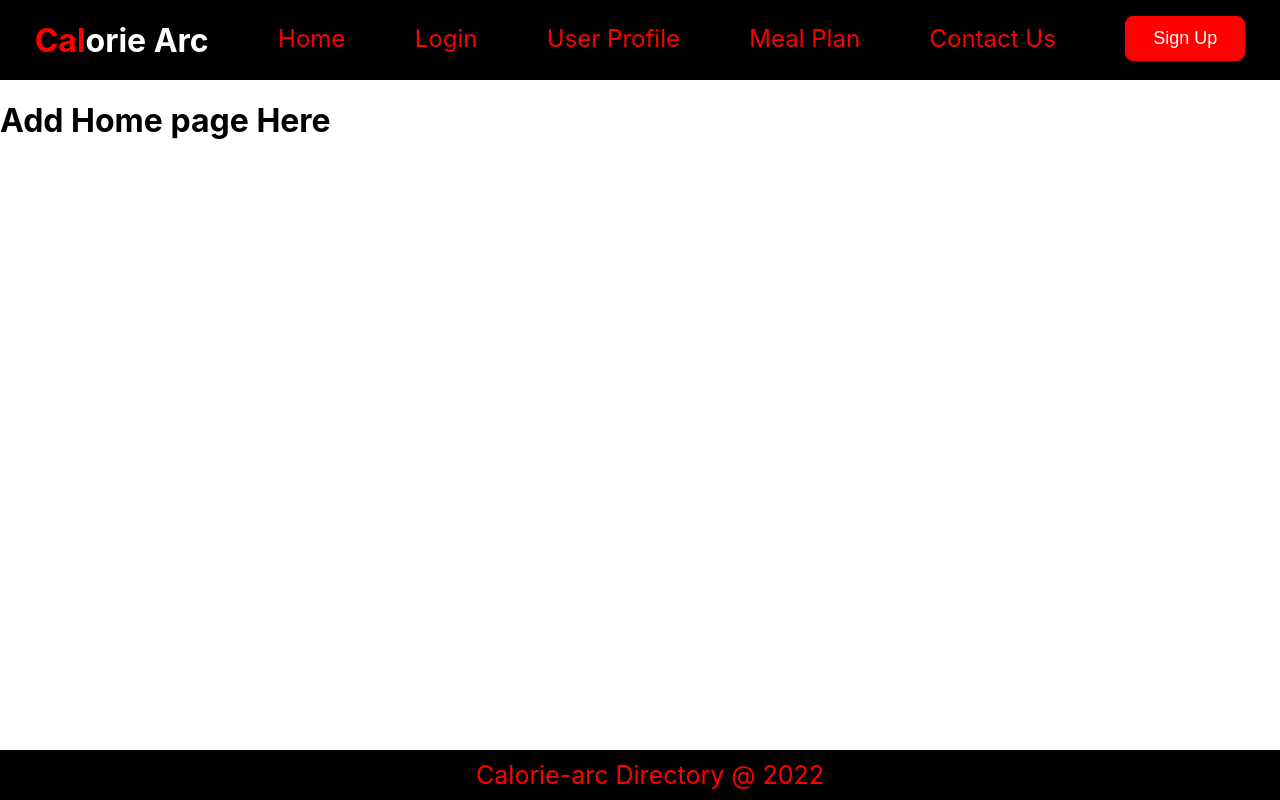
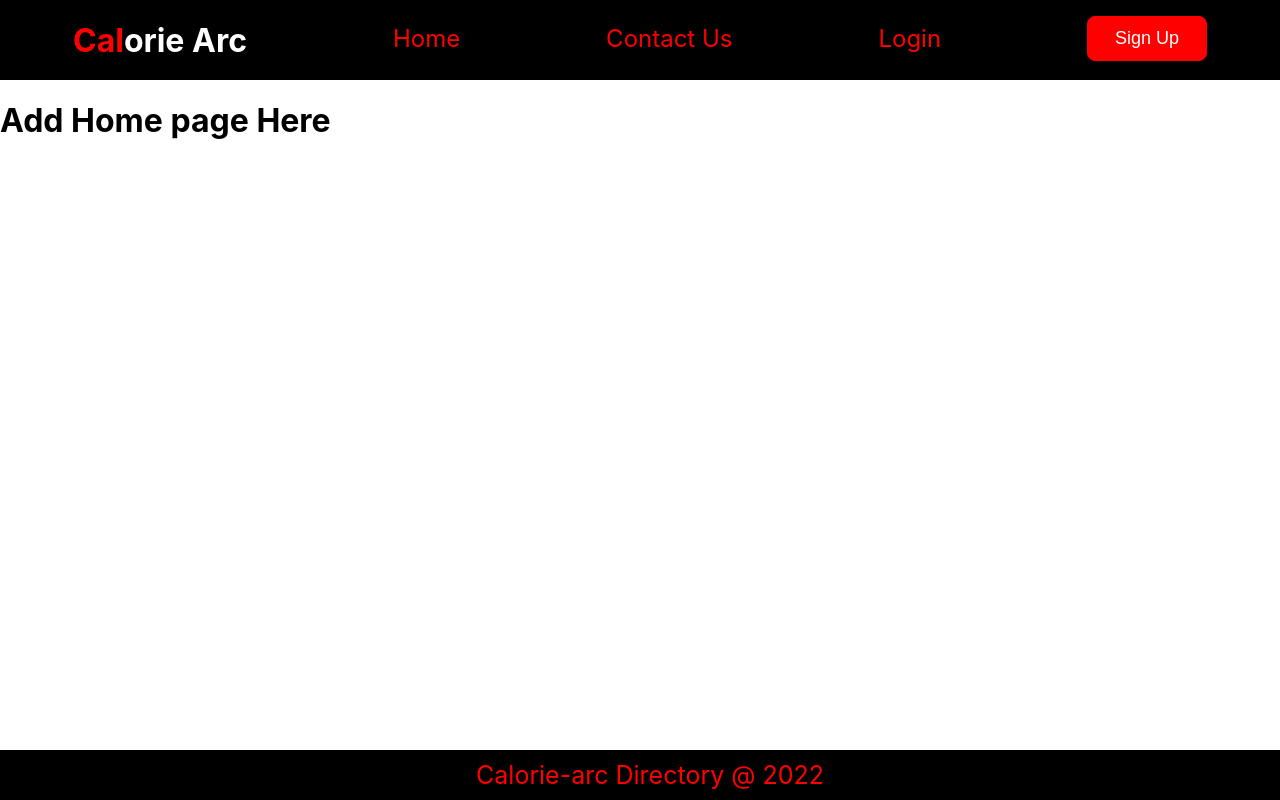
Before and after one commit to JamesMGithire/calorie-arc, a React (Create React App) app in the folder calorie_client/: page / in a window 1280 px wide. Built offline with nearby package versions, Linux system fonts and the light colour scheme; data requests are answered from the project's data file.

Commit message:
added loggedIn state and conditions

```diff
--- a/calorie_client/package.json
+++ b/calorie_client/package.json
@@ -10,10 +10,15 @@
     "@testing-library/react": "^13.4.0",
     "@testing-library/user-event": "^13.5.0",
     "clsx": "^1.2.1",
+    "install": "^0.13.0",
     "react": "^18.2.0",
     "react-dom": "^18.2.0",
+    "react-icons": "^4.6.0",
+    "react-responsive-carousel": "^3.2.23",
     "react-router-dom": "^6.4.3",
     "react-scripts": "5.0.1",
+    "scrollreveal": "^4.0.9",
+    "styled-components": "^5.3.6",
     "web-vitals": "^2.1.4"
   },
   "scripts": {
--- a/calorie_client/src/components/App.js
+++ b/calorie_client/src/components/App.js
@@ -16,6 +16,7 @@ import UserDetails from "./UserDetails";
 function App() {
   const[data,setData]=useState([])
   const[newUser, setNewUser]=useState(false)
+  const[loggedIn, setLoggedIn]=useState(false)
 
   useEffect(()=>{
     fetch('http://localhost:9292/users')
@@ -32,7 +33,7 @@ function App() {
 
   return (
     <div className="App">
-      <NavBar/>
+      <NavBar loggedIn={loggedIn}/>
       <Routes>
         <Route  path="/login" element={<Login data={data} />}/>
         <Route path="/signup" element={<SignUp handleNewUser={handleNewUser}/>}/>
--- a/calorie_client/src/components/NavBar.js
+++ b/calorie_client/src/components/NavBar.js
@@ -1,18 +1,24 @@
 import React from "react";
 import { NavLink } from "react-router-dom";
 
-function NavBar() {
+function NavBar({loggedIn}) {
   return (
     <div className="navbar">
       <h2 style={{fontSize:"32px"}}>
         <span style={{color:"red"}}>Cal</span><span style={{color:"white"}}>orie Arc</span>
       </h2>
       <NavLink to="/">Home</NavLink>
-      <NavLink to="/login">Login</NavLink>
-      <NavLink to="/userprofile">User Profile</NavLink>
-      <NavLink to="/meal_plan">Meal Plan</NavLink>
       <NavLink to="contact_us">Contact Us</NavLink>
-      <NavLink to="/signup"><button className="button">Sign Up</button></NavLink>
+      {loggedIn ?
+        <>
+          <NavLink to="/userprofile">User Profile</NavLink>
+          <NavLink to="/meal_plan">Meal Plan</NavLink>
+        </>
+        :<>
+        <NavLink to="/login">Login</NavLink>
+        <NavLink to="/signup"><button className="button">Sign Up</button></NavLink>
+        </>
+      }
     </div>
   );
 }
```
Also changed, not shown: 1 other file (tests, documents, lock files or other folders).
